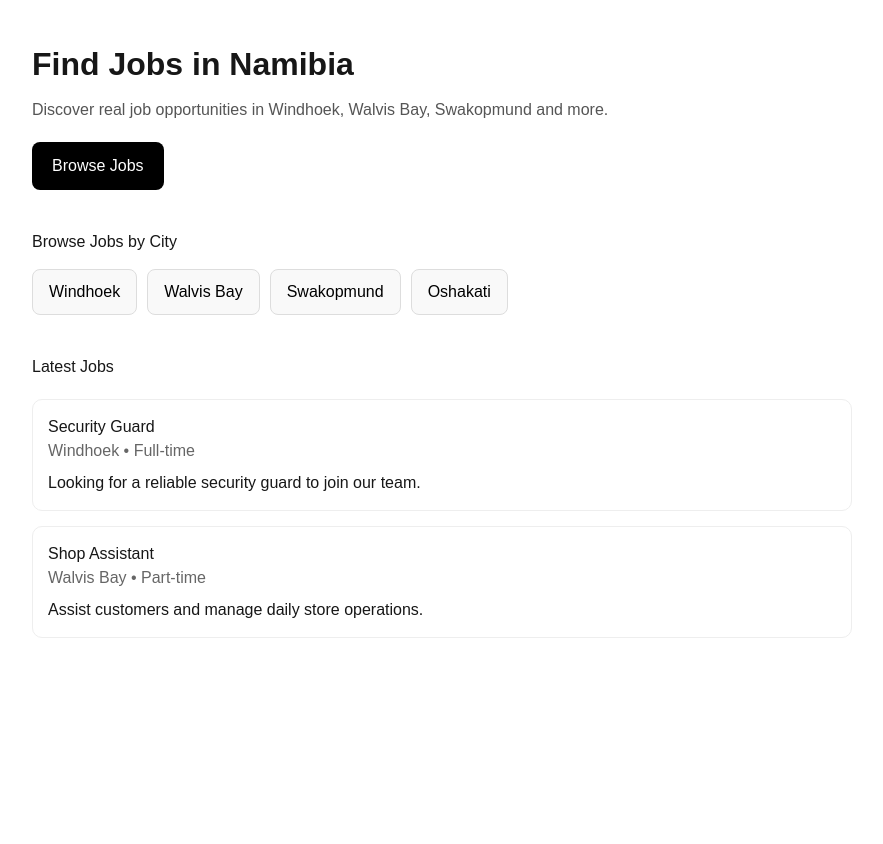
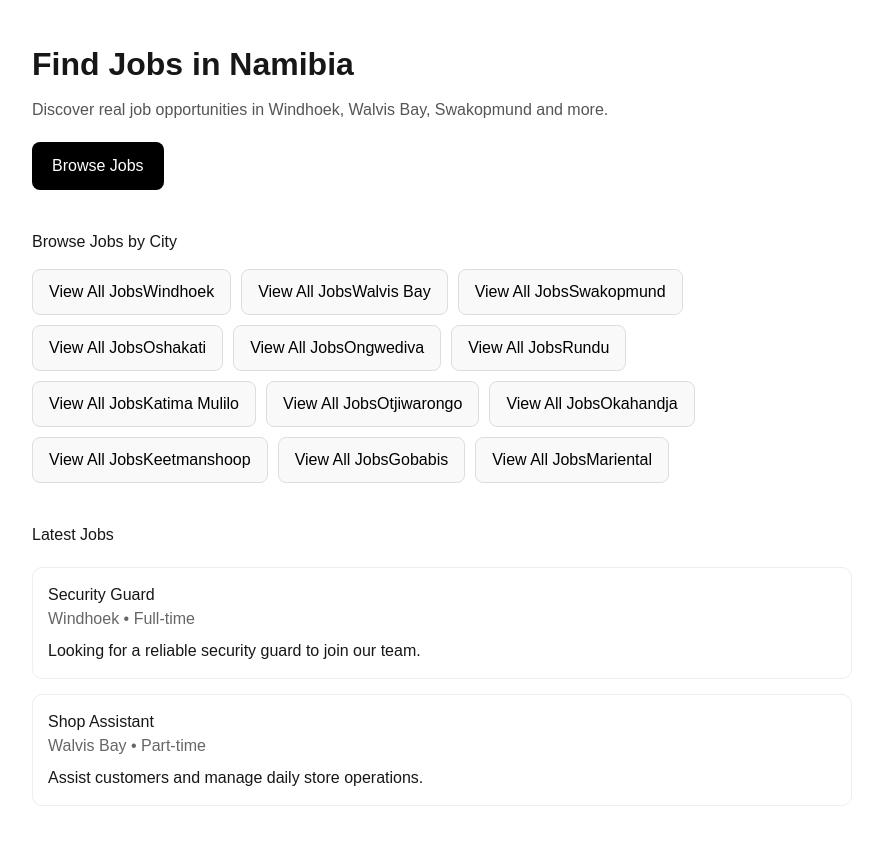
Before and after one commit to job-hook/jobhook-seo, a Next.js app: page / in a window 1280 px wide. Shown: the whole page, without its empty margins (198-1081 px from the left). Before the commit the page ends 800 px from the top, so only its background shows below. Built offline with nearby package versions, Linux system fonts and the light colour scheme.

Commit message:
add more ciies and view all jobs button to homepage

```diff
--- a/app/page.tsx
+++ b/app/page.tsx
@@ -40,7 +40,7 @@ export default function HomePage() {
         <h2>Browse Jobs by City</h2>
 
         <div style={{ display: "flex", gap: "10px", flexWrap: "wrap", marginTop: "15px" }}>
-          {["Windhoek", "Walvis Bay", "Swakopmund", "Oshakati"].map((city) => (
+          {["Windhoek", "Walvis Bay", "Swakopmund", "Oshakati", "Ongwediva", "Rundu", "Katima Mulilo", "Otjiwarongo", "Okahandja", "Keetmanshoop", "Gobabis", "Mariental",].map((city) => (
             <a
               key={city}
               href={`/jobs/${city.toLowerCase().replace(" ", "-")}`}
@@ -53,6 +53,7 @@ export default function HomePage() {
                 background: "#f9f9f9",
               }}
             >
+              View All Jobs
               {city}
             </a>
           ))}
```
